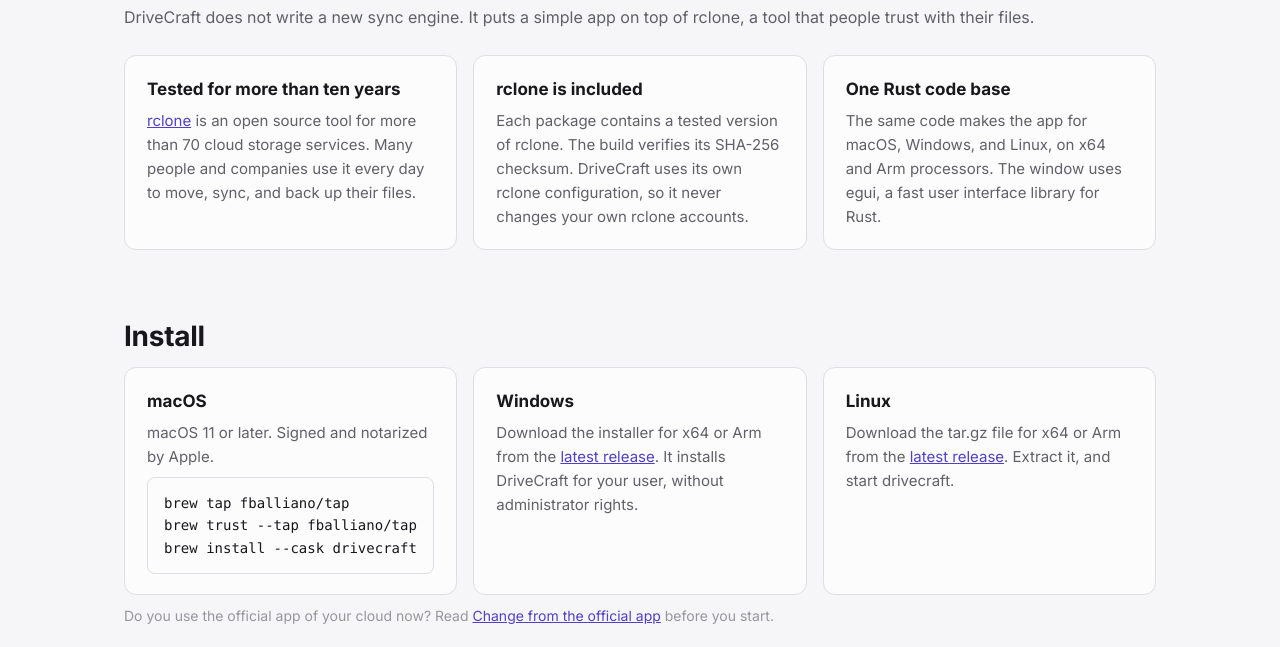
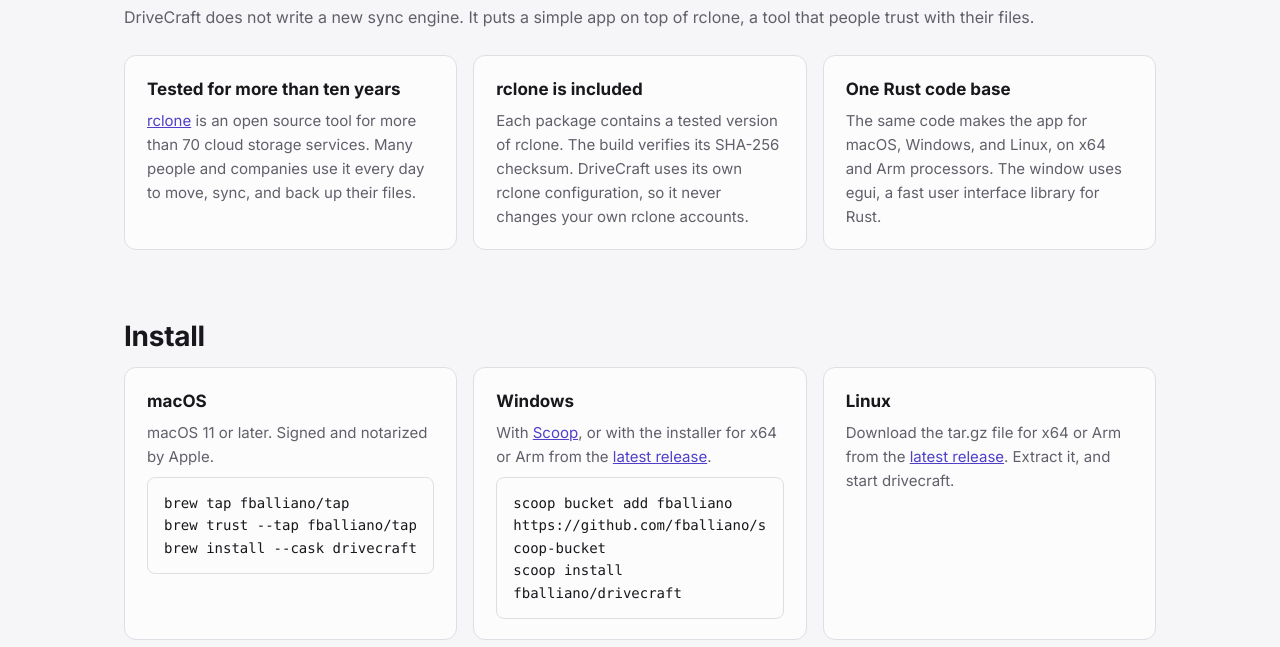
Before and after one commit to fballiano/drivecraft, a plain HTML site: page docs/index.html in a window 1280 px wide. Shown: the part 2386-3033 px from the top of the page. Drawn offline with Linux system fonts and the light colour scheme.

Commit message:
README and website: install on Windows with Scoop
The README has separate Windows and Linux sections. On the website, long commands wrap.

```diff
--- a/docs/index.html
+++ b/docs/index.html
@@ -97,6 +97,8 @@
   pre {
     background: var(--card); border: 1px solid var(--border); border-radius: 8px;
     padding: 14px 16px; overflow-x: auto; margin: 8px 0 0;
+    /* Long commands wrap on screen; a copy still gives one line. */
+    white-space: pre-wrap; overflow-wrap: anywhere;
   }
   footer { padding: 56px 0 48px; color: var(--faint); font-size: 14px; text-align: center; }
   footer a { color: var(--dim); }
@@ -214,7 +216,9 @@ brew install --cask drivecraft</code></pre>
       </div>
       <div class="card">
         <h3>Windows</h3>
-        <p>Download the installer for x64 or Arm from the <a href="https://github.com/fballiano/drivecraft/releases/latest">latest release</a>. It installs DriveCraft for your user, without administrator rights.</p>
+        <p>With <a href="https://scoop.sh">Scoop</a>, or with the installer for x64 or Arm from the <a href="https://github.com/fballiano/drivecraft/releases/latest">latest release</a>.</p>
+        <pre><code>scoop bucket add fballiano https://github.com/fballiano/scoop-bucket
+scoop install fballiano/drivecraft</code></pre>
       </div>
       <div class="card">
         <h3>Linux</h3>
```
Also changed, not shown: 1 other file.
